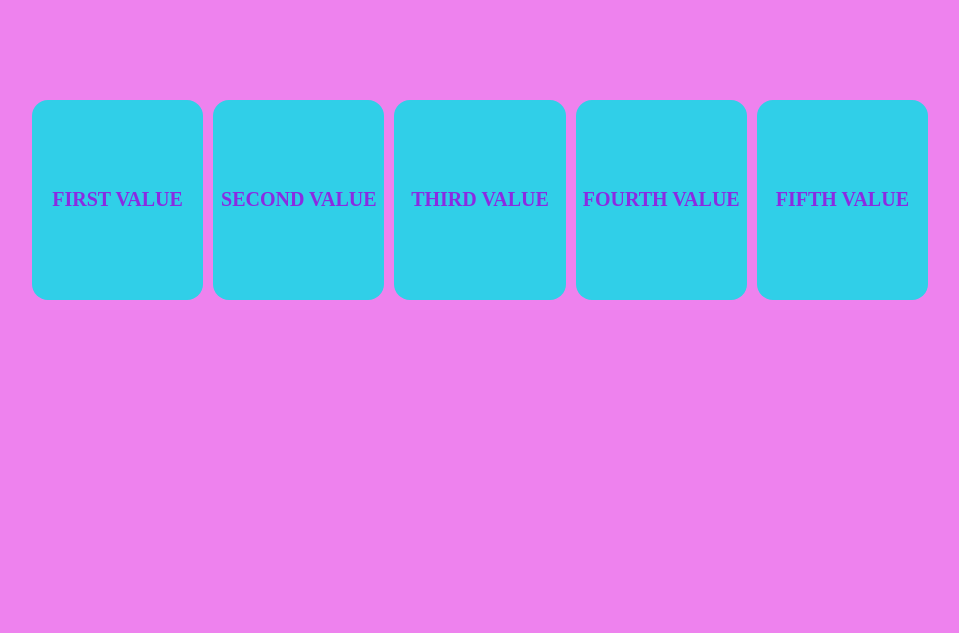
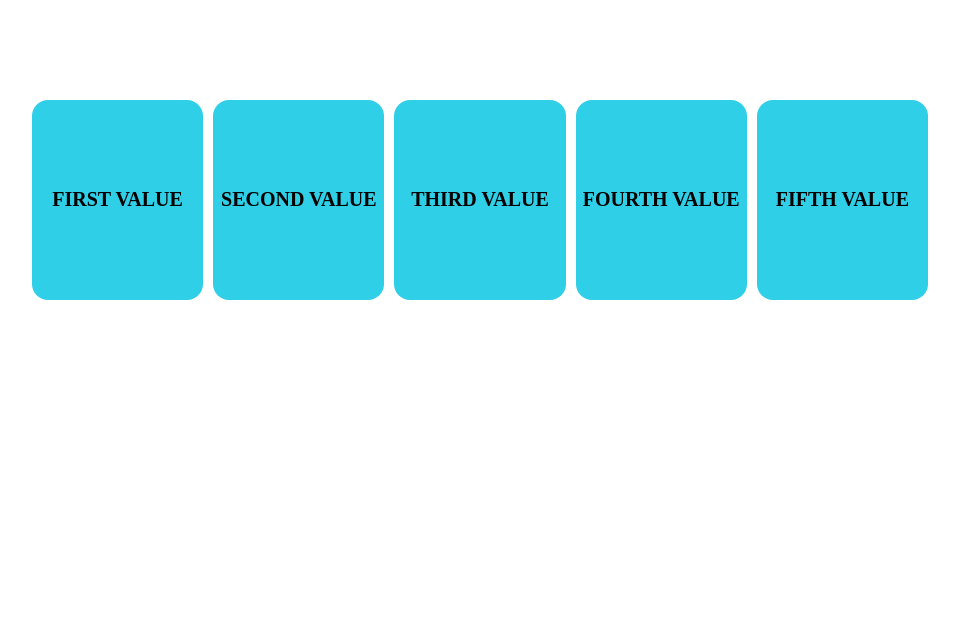
Before and after one commit to andru-oca/note_te_olvides_del_presente, a plain HTML site: page index.html in a window 1280 px wide. Shown: the part 167-800 px from the top of the page, without its empty margins (160-1119 px from the left). Drawn offline with Linux system fonts and the light colour scheme.

Commit message:
Revert "all fix"
This reverts commit 7c152eca732eda959c5081fbb861d1b813537c8b.
 -> REVERT

```diff
--- a/index.html
+++ b/index.html
@@ -4,7 +4,6 @@
         <meta charset="UTF-8" />
         <meta http-equiv="X-UA-Compatible" content="IE=edge" />
         <meta name="viewport" content="width=device-width, initial-scale=1.0" />
-        <link rel="stylesheet" href="style.css" />
         <title>To Upload</title>
 
         <style>
--- a/style.css
+++ /dev/null
@@ -1,6 +0,0 @@
-body {
-    background-color: violet;
-}
-h1 {
-    color: blueviolet;
-}
```
